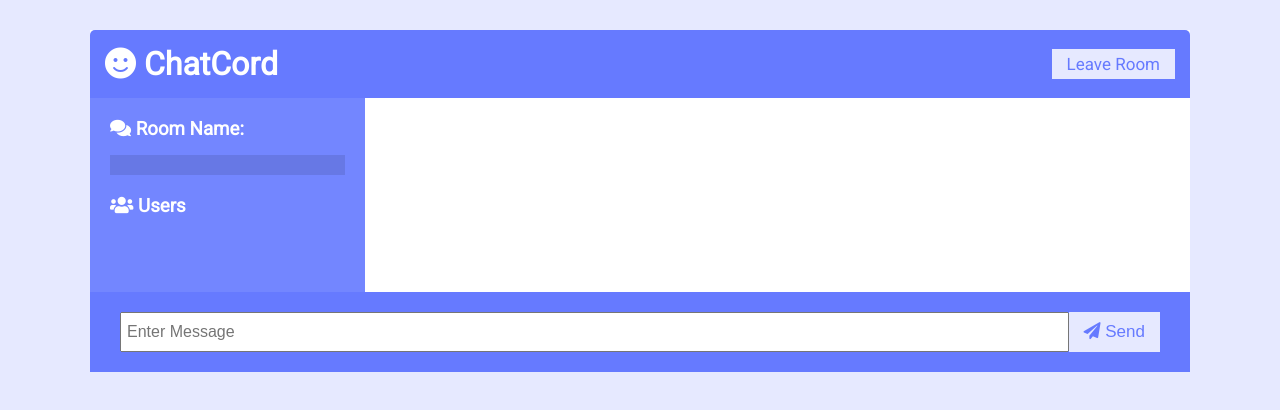
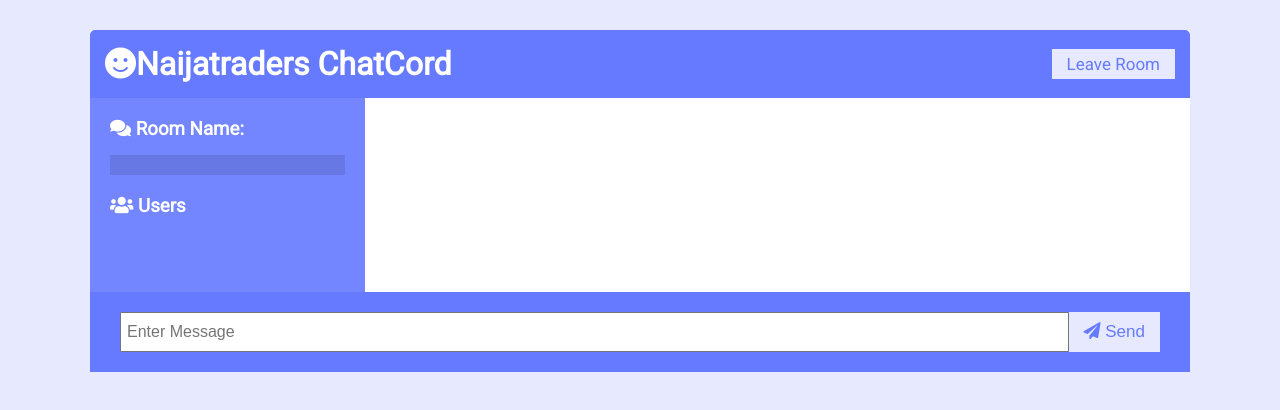
Before and after one commit to adeyemijohn/naijatraders-chatcord, a website: page public/chat.html in a window 1280 px wide. Drawn offline with nearby package versions, Linux system fonts and the light colour scheme; no server answers.

Commit message:
update chat.html
first commit after deployment

```diff
--- a/public/chat.html
+++ b/public/chat.html
@@ -15,7 +15,7 @@
   <body>
     <div class="chat-container">
       <header class="chat-header">
-        <h1><i class="fas fa-smile"></i> ChatCord</h1>
+        <h1><i class="fas fa-smile"></i>Naijatraders ChatCord</h1>
         <a href="index.html" class="btn">Leave Room</a>
       </header>
       <main class="chat-main">
```
